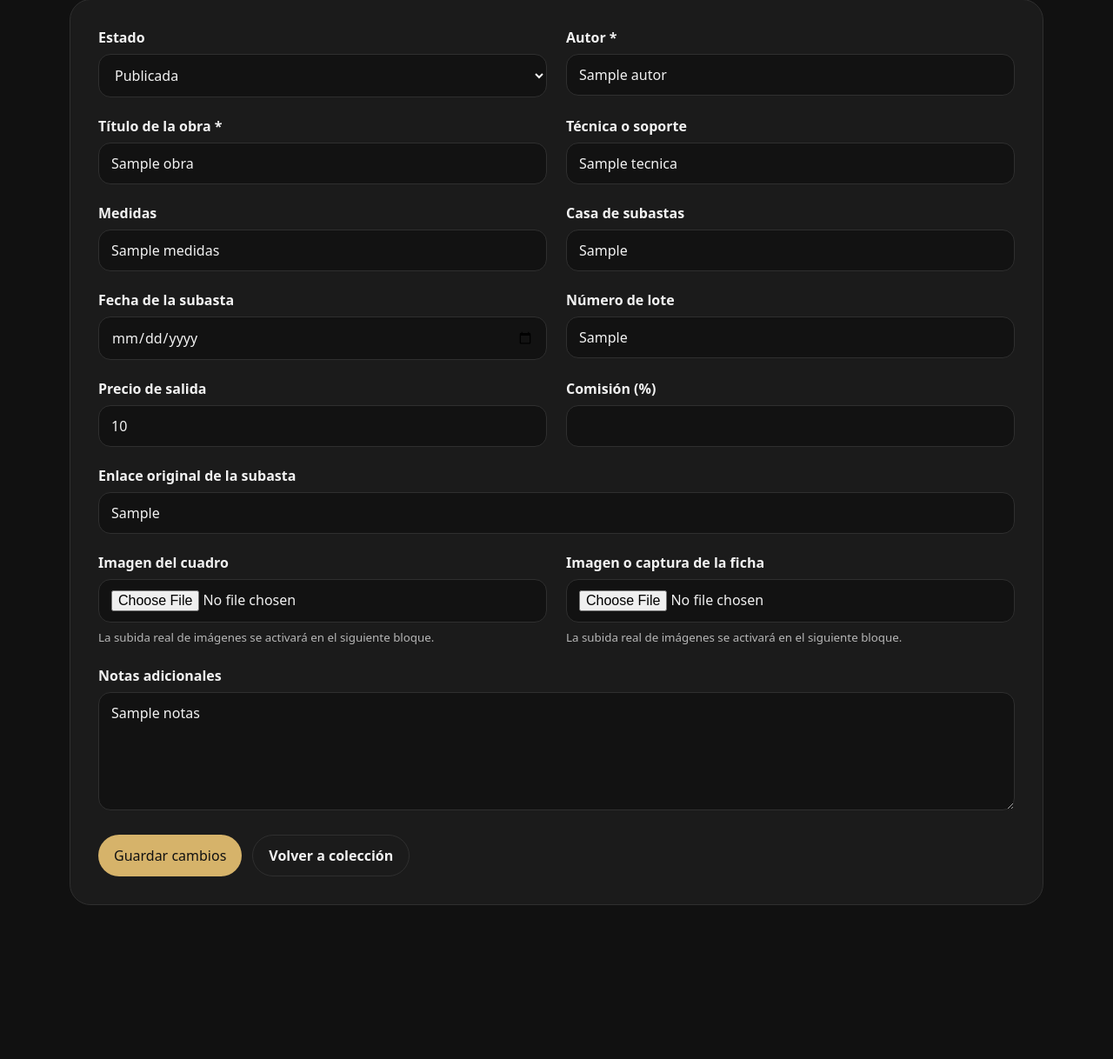
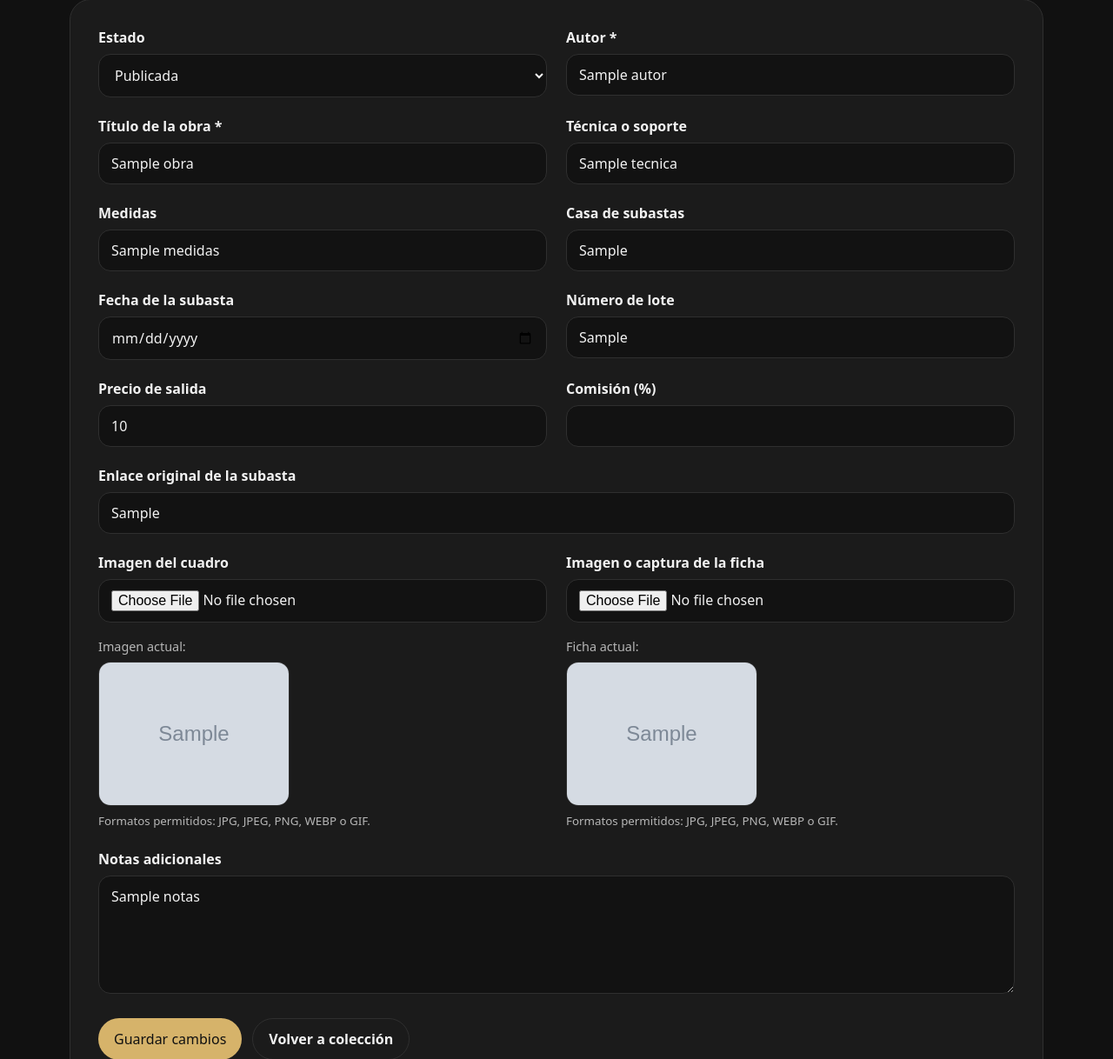
Before and after one commit to BTCESC/Subastas-, a Flask app: page /obras/1/editar in a window 1280 px wide. Shown: the part 406-1624 px from the top of the page at 87% size. Before the commit the page ends 1447 px from the top, so only its background shows below. Run offline with Flask 3, Linux system fonts and the light colour scheme; the visitor is signed in with stand-in values (Sample User, id 1); grey boxes marked "Sample" are stand-in pictures; a database or web service that is not in the repository returns one stand-in record (values such as "Sample title"); some libraries are stand-ins or nearby versions.

Commit message:
Añade subida real de imágenes de obras

```diff
--- a/app.py
+++ b/app.py
@@ -1,10 +1,12 @@
 from decimal import Decimal, InvalidOperation
 from functools import wraps
 from pathlib import Path
+from uuid import uuid4
 import os
 
 from flask import Flask, flash, redirect, render_template, request, session, url_for
 from werkzeug.security import check_password_hash
+from werkzeug.utils import secure_filename
 
 from db import (
     actualizar_obra,
@@ -20,9 +22,12 @@ BASE_DIR = Path(__file__).resolve().parent
 UPLOAD_FOLDER = BASE_DIR / "static" / "uploads"
 UPLOAD_FOLDER.mkdir(parents=True, exist_ok=True)
 
+EXTENSIONES_IMAGEN_PERMITIDAS = {"jpg", "jpeg", "png", "webp", "gif"}
+
 app = Flask(__name__)
 app.config["SECRET_KEY"] = os.environ.get("SECRET_KEY", "dev-secret-change-me")
 app.config["UPLOAD_FOLDER"] = UPLOAD_FOLDER
+app.config["MAX_CONTENT_LENGTH"] = 16 * 1024 * 1024
 
 
 def login_required(view):
@@ -50,6 +55,28 @@ def convertir_decimal_opcional(valor, nombre_campo):
         return Decimal(valor)
     except InvalidOperation as exc:
         raise ValueError(f"{nombre_campo} debe ser un número válido.") from exc
+
+
+def extension_permitida(nombre_archivo):
+    return "." in nombre_archivo and nombre_archivo.rsplit(".", 1)[1].lower() in EXTENSIONES_IMAGEN_PERMITIDAS
+
+
+def guardar_imagen_subida(archivo, prefijo):
+    if not archivo or not archivo.filename:
+        return None
+
+    nombre_original = secure_filename(archivo.filename)
+
+    if not extension_permitida(nombre_original):
+        raise ValueError("Solo se permiten imágenes JPG, JPEG, PNG, WEBP o GIF.")
+
+    extension = nombre_original.rsplit(".", 1)[1].lower()
+    nombre_final = f"{prefijo}_{uuid4().hex}.{extension}"
+    ruta_destino = UPLOAD_FOLDER / nombre_final
+
+    archivo.save(ruta_destino)
+
+    return nombre_final
 
 
 def obtener_datos_obra_desde_formulario():
@@ -156,6 +183,9 @@ def nueva_obra():
                 flash("Autor y título son obligatorios, incluso si la obra queda como borrador.")
                 return render_template("nueva_obra.html", form_data=form_data)
 
+            datos_obra["imagen_obra"] = guardar_imagen_subida(request.files.get("imagen_obra"), "obra")
+            datos_obra["imagen_ficha"] = guardar_imagen_subida(request.files.get("imagen_ficha"), "ficha")
+
             insertar_obra_con_autor(datos_obra, creado_por=session.get("usuario_id"))
             flash("Obra guardada correctamente.")
             return redirect(url_for("coleccion"))
@@ -189,6 +219,12 @@ def editar_obra(obra_id):
                 flash("Autor y título son obligatorios, incluso si la obra queda como borrador.")
                 return render_template("editar_obra.html", obra=obra, form_data=form_data)
 
+            nueva_imagen_obra = guardar_imagen_subida(request.files.get("imagen_obra"), "obra")
+            nueva_imagen_ficha = guardar_imagen_subida(request.files.get("imagen_ficha"), "ficha")
+
+            datos_obra["imagen_obra"] = nueva_imagen_obra or obra["imagen_obra"]
+            datos_obra["imagen_ficha"] = nueva_imagen_ficha or obra["imagen_ficha"]
+
             actualizada = actualizar_obra(obra_id, datos_obra)
 
             if actualizada:
--- a/db.py
+++ b/db.py
@@ -104,10 +104,12 @@ def insertar_obra_con_autor(datos_obra, creado_por=None):
                     precio_salida,
                     comision_porcentaje,
                     enlace_original,
+                    imagen_obra,
+                    imagen_ficha,
                     notas,
                     estado
                 )
-                VALUES (%s, %s, %s, %s, %s, %s, %s, %s, %s, %s, %s, %s, %s)
+                VALUES (%s, %s, %s, %s, %s, %s, %s, %s, %s, %s, %s, %s, %s, %s, %s)
                 RETURNING id;
                 """,
                 (
@@ -122,6 +124,8 @@ def insertar_obra_con_autor(datos_obra, creado_por=None):
                     datos_obra.get("precio_salida"),
                     datos_obra.get("comision_porcentaje"),
                     datos_obra.get("enlace_original"),
+                    datos_obra.get("imagen_obra"),
+                    datos_obra.get("imagen_ficha"),
                     datos_obra.get("notas"),
                     datos_obra.get("estado", "publicada"),
                 ),
@@ -150,6 +154,8 @@ def listar_obras():
                     obras.precio_salida,
                     obras.comision_porcentaje,
                     obras.precio_final,
+                    obras.imagen_obra,
+                    obras.imagen_ficha,
                     obras.estado,
                     obras.creado_en,
                     autores.nombre_principal AS autor
@@ -178,6 +184,8 @@ def obtener_obra_por_id(obra_id):
                     obras.comision_porcentaje,
                     obras.precio_final,
                     obras.enlace_original,
+                    obras.imagen_obra,
+                    obras.imagen_ficha,
                     obras.notas,
                     obras.estado,
                     autores.nombre_principal AS autor
@@ -212,6 +220,8 @@ def actualizar_obra(obra_id, datos_obra):
                     precio_salida = %s,
                     comision_porcentaje = %s,
                     enlace_original = %s,
+                    imagen_obra = %s,
+                    imagen_ficha = %s,
                     notas = %s,
                     estado = %s,
                     actualizado_en = NOW()
@@ -229,6 +239,8 @@ def actualizar_obra(obra_id, datos_obra):
                     datos_obra.get("precio_salida"),
                     datos_obra.get("comision_porcentaje"),
                     datos_obra.get("enlace_original"),
+                    datos_obra.get("imagen_obra"),
+                    datos_obra.get("imagen_ficha"),
                     datos_obra.get("notas"),
                     datos_obra.get("estado", "publicada"),
                     obra_id,
--- a/static/css/styles.css
+++ b/static/css/styles.css
@@ -480,3 +480,31 @@ select:focus {
     color: #ffb4b4;
     border: 1px solid rgba(255, 180, 180, 0.35);
 }
+
+.obra-image {
+    width: 100%;
+    aspect-ratio: 4 / 3;
+    object-fit: cover;
+    border-radius: 18px;
+    border: 1px solid var(--line);
+    margin-bottom: 18px;
+    background: #121212;
+}
+
+.current-file {
+    display: grid;
+    gap: 8px;
+    margin-top: 10px;
+}
+
+.current-file span {
+    color: var(--muted);
+    font-size: 0.9rem;
+}
+
+.current-file img {
+    width: 100%;
+    max-width: 220px;
+    border-radius: 14px;
+    border: 1px solid var(--line);
+}
--- a/templates/coleccion.html
+++ b/templates/coleccion.html
@@ -19,6 +19,10 @@
 <section class="cards-grid">
     {% for obra in obras %}
         <article class="obra-card">
+            {% if obra.imagen_obra %}
+                <img class="obra-image" src="{{ url_for('static', filename='uploads/' ~ obra.imagen_obra) }}" alt="Imagen de {{ obra.titulo }}">
+            {% endif %}
+
             <div class="card-topline">
                 <p class="eyebrow">Lote {{ obra.numero_lote or "sin número" }}</p>
                 <span class="status-badge status-{{ obra.estado }}">{{ obra.estado }}</span>
--- a/templates/form_obra.html
+++ b/templates/form_obra.html
@@ -61,13 +61,25 @@
         <div class="form-group">
             <label for="imagen_obra">Imagen del cuadro</label>
             <input type="file" id="imagen_obra" name="imagen_obra" accept="image/*">
-            <small>La subida real de imágenes se activará en el siguiente bloque.</small>
+            {% if obra and obra.imagen_obra %}
+                <div class="current-file">
+                    <span>Imagen actual:</span>
+                    <img src="{{ url_for('static', filename='uploads/' ~ obra.imagen_obra) }}" alt="Imagen actual del cuadro">
+                </div>
+            {% endif %}
+            <small>Formatos permitidos: JPG, JPEG, PNG, WEBP o GIF.</small>
         </div>
 
         <div class="form-group">
             <label for="imagen_ficha">Imagen o captura de la ficha</label>
             <input type="file" id="imagen_ficha" name="imagen_ficha" accept="image/*">
-            <small>La subida real de imágenes se activará en el siguiente bloque.</small>
+            {% if obra and obra.imagen_ficha %}
+                <div class="current-file">
+                    <span>Ficha actual:</span>
+                    <img src="{{ url_for('static', filename='uploads/' ~ obra.imagen_ficha) }}" alt="Imagen actual de la ficha">
+                </div>
+            {% endif %}
+            <small>Formatos permitidos: JPG, JPEG, PNG, WEBP o GIF.</small>
         </div>
 
         <div class="form-group form-group-full">
```
